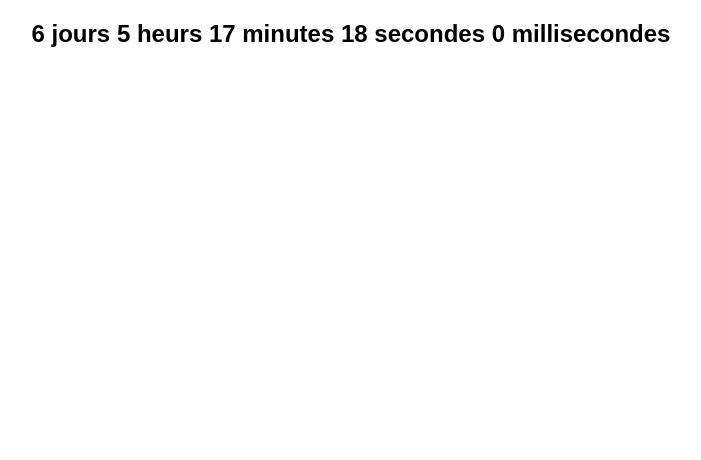
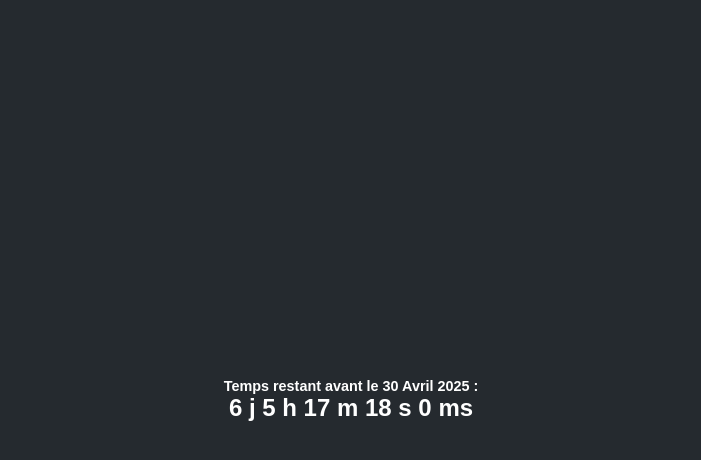
Before and after one commit to 0Sacha/countDownApp, a plain HTML site: page index.html in a window 1280 px wide. Shown: the whole page, without its empty margins (289-990 px from the left). Drawn offline with Linux system fonts and the light colour scheme.

Commit message:
Update style.css

```diff
--- a/assets/css/style.css
+++ b/assets/css/style.css
@@ -1,5 +1,22 @@
-h2 {
+* {
+    padding: 0;
+    margin: 0;
+}
+
+body {
+    background: #252a2f;
+    color: #fff;
+    font-family: 'Poppins', sans-serif
+}
+
+.countdown {
+    height: 100vh;
     display: flex;
+    flex-direction: column;
     justify-content: center;
     align-items: center;
 }
+
+.countdown h1 {
+    font-size: 0.9rem;
+}
--- a/assets/js/script.js
+++ b/assets/js/script.js
@@ -17,7 +17,7 @@ function getChrono() {
     console.log(days, hours, minutes, seconds, milliseconds)
 
     jours.innerText =
-        `${days} jours ${hours} heurs ${minutes} minutes ${seconds} secondes ${milliseconds} millisecondes`
+        `${days} j ${hours} h ${minutes} m ${seconds} s ${milliseconds} ms`
 }
 
 
--- a/index.html
+++ b/index.html
@@ -12,7 +12,8 @@
 <body>
     <section>
         <div class="countdown">
-            <h2 style="font-family: 'Poppins', sans-serif"></h2>
+            <h1>Temps restant avant le 30 Avril 2025 :</h1>
+            <h2></h2>
         </div>
     </section>
 </body>
```
